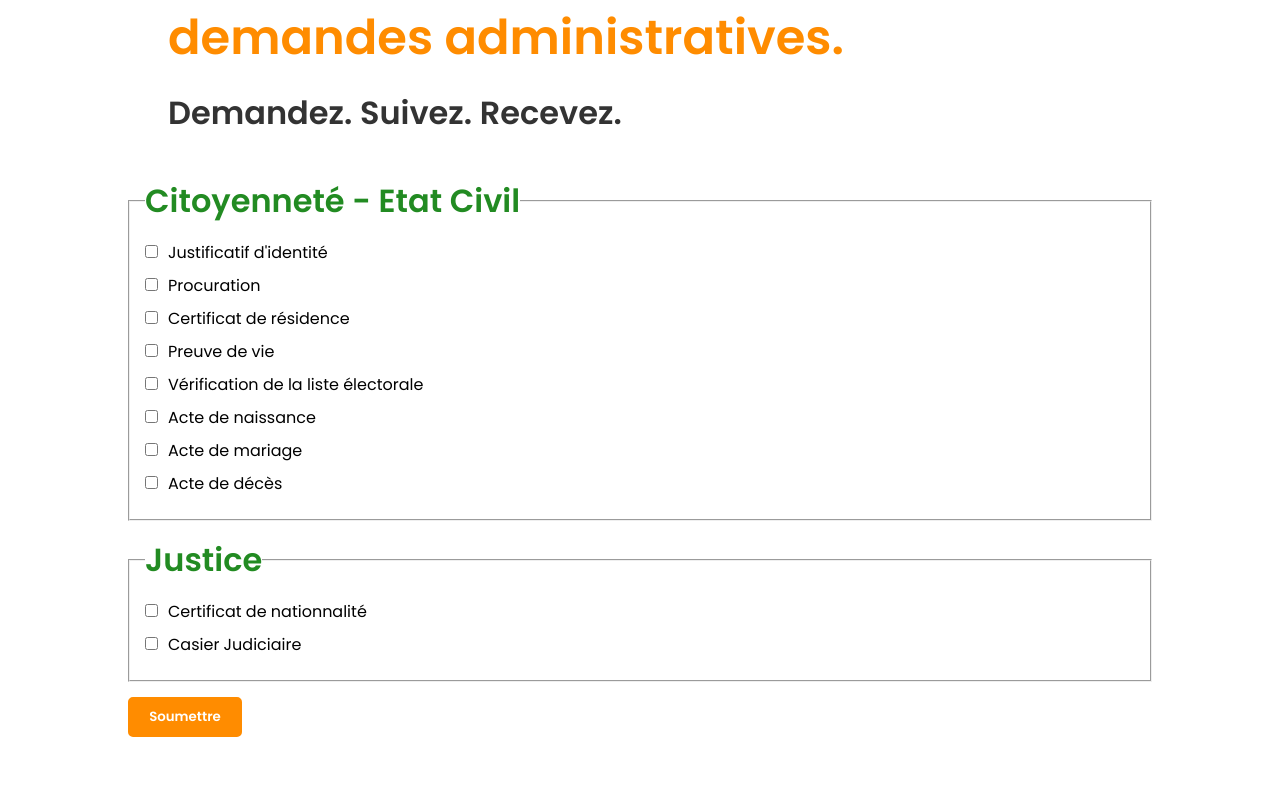
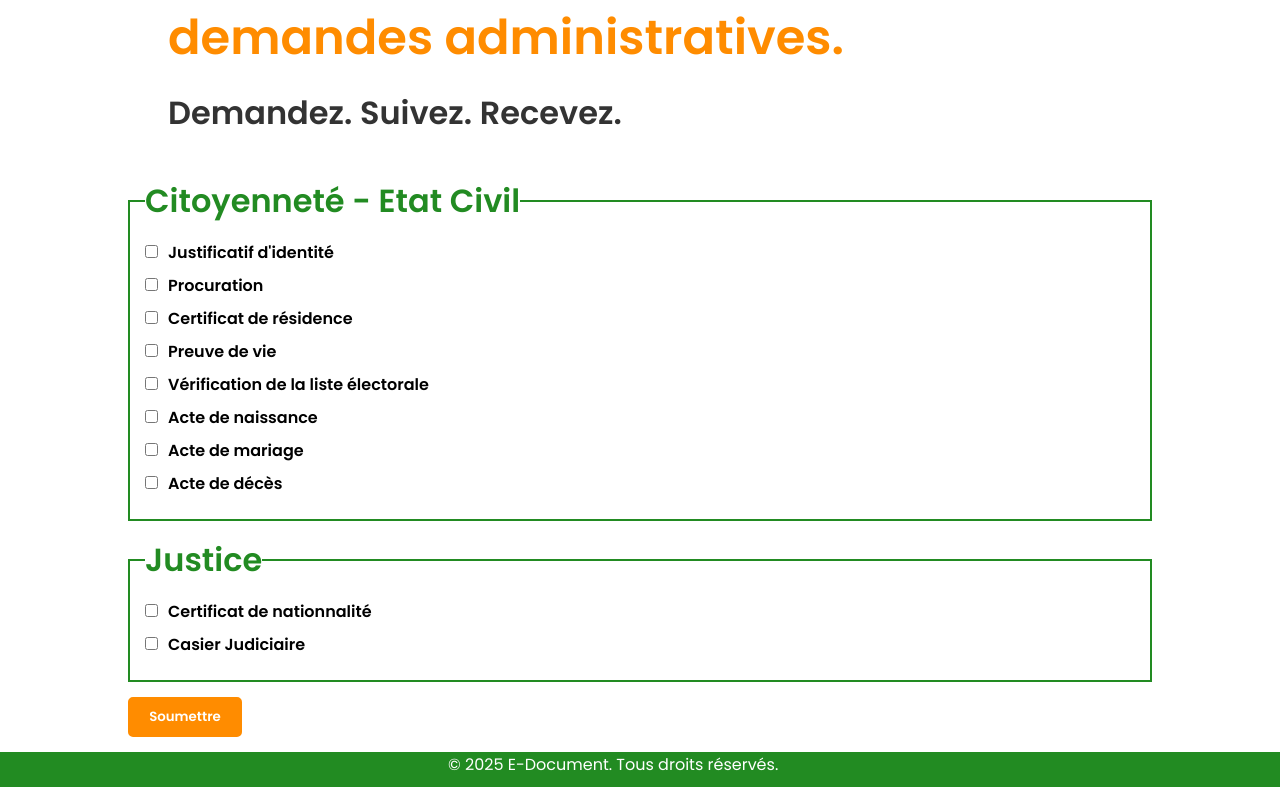
Before and after one commit to yannArmelGALLIE/E-Document, a PHP site: page / in a window 1280 px wide. Shown: the part 174-961 px from the top of the page. Before the commit the page ends 911 px from the top, so only its background shows below. Run offline with PHP 8.4, Linux system fonts and the light colour scheme.

Commit message:
Creation of footer area

```diff
--- /dev/null
+++ b/assets/sass/component/_footer.scss
@@ -0,0 +1,18 @@
+@use "../abstract" as *;
+
+.section-footer {
+    background-color: $secondary-color;
+    height: 35px;
+}
+
+.section-footer footer {
+    width: 30%;
+    margin-left: auto;
+    margin-right: auto;
+}
+
+.section-footer a {
+    text-decoration: none;
+    color: $secondary-text-color;
+    text-align: center;
+}
--- a/assets/sass/component/_form-demand.scss
+++ b/assets/sass/component/_form-demand.scss
@@ -14,6 +14,7 @@
 .form-demand form fieldset{
     padding: $default-space;
     margin-bottom: $default-space;
+    border: 2px solid $secondary-color;
 }
 
 .form-demand form legend {
@@ -24,6 +25,7 @@ color: $secondary-color;
 
 .form-demand form label {
     padding: 10px;
+    font-weight: bolder;
 }
 
 .form-demand form input{
--- a/assets/sass/style.scss
+++ b/assets/sass/style.scss
@@ -3,6 +3,7 @@
 @use "component/header";
 @use "component/title-area";
 @use "component/form-demand";
+@use "component/footer";
 
 * {
     font-family: "Poppins", sans-serif;
--- a/assets/style/style.css
+++ b/assets/style/style.css
@@ -171,6 +171,7 @@
 .form-demand form fieldset {
   padding: 15px;
   margin-bottom: 15px;
+  border: 2px solid #228B22;
 }
 
 .form-demand form legend {
@@ -181,6 +182,7 @@
 
 .form-demand form label {
   padding: 10px;
+  font-weight: bolder;
 }
 
 .form-demand form input {
@@ -203,6 +205,23 @@
   background-color: #e67600;
 }
 
+.section-footer {
+  background-color: #228B22;
+  height: 35px;
+}
+
+.section-footer footer {
+  width: 30%;
+  margin-left: auto;
+  margin-right: auto;
+}
+
+.section-footer a {
+  text-decoration: none;
+  color: #ffffff;
+  text-align: center;
+}
+
 * {
   font-family: "Poppins", sans-serif;
   margin: 0;
--- a/index.html
+++ b/index.html
@@ -82,6 +82,12 @@
             </div>
         </main>
      </section>
+     <!-- Footer -->
+      <section class="section-footer">
+        <footer>
+            <a href="index.html">&copy; 2025 <span class="footer-logo">E-Document</span>. Tous droits réservés.</a>
+        </footer>
+      </section>
 </body>
 
 </html>
```
Also changed, not shown: 1 other file.
